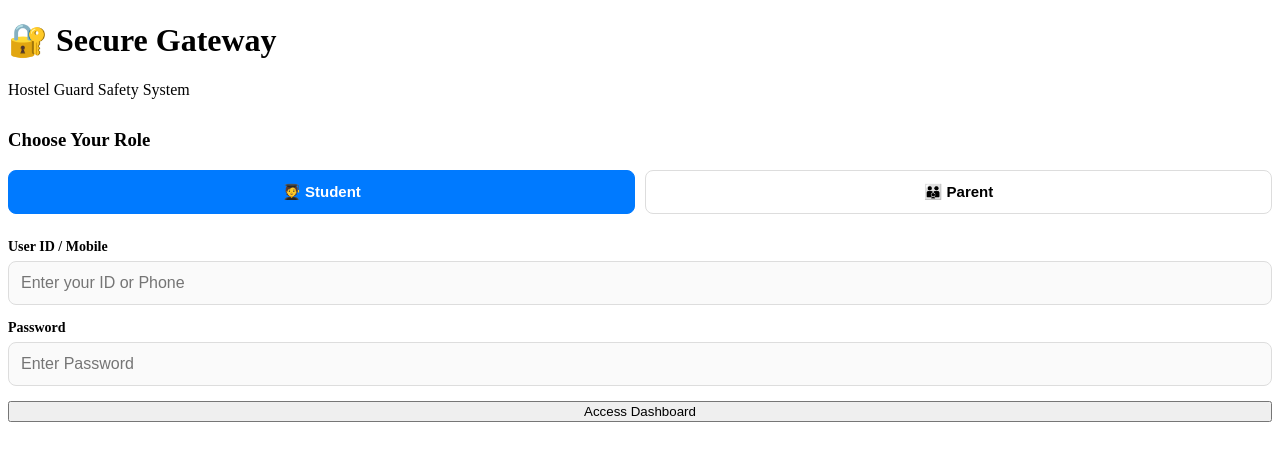
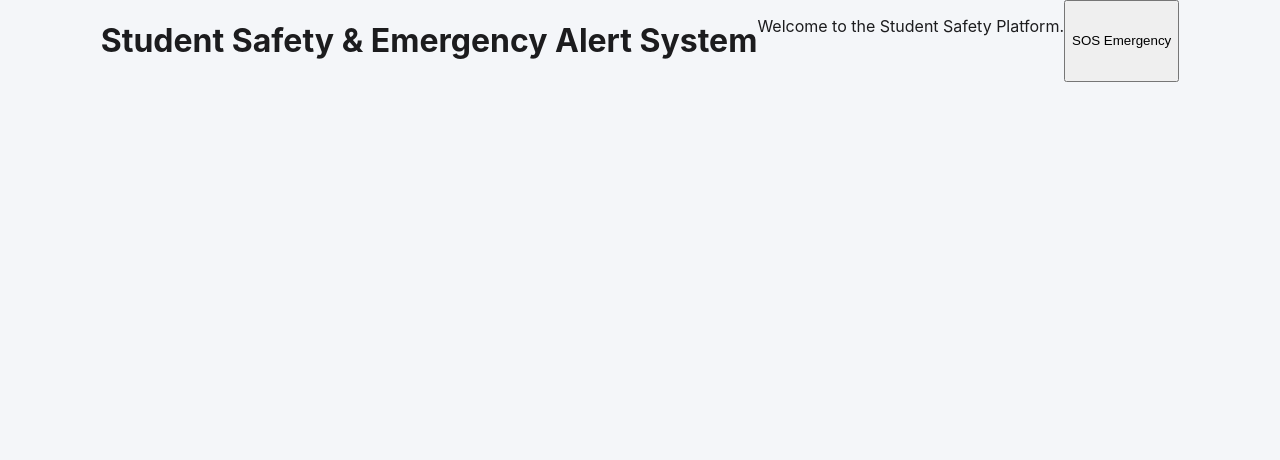
Before and after one commit to maddeshiyashushil01-beep/STUDENT-SAFETY-SYSTEM-, a plain HTML site: page index.html in a window 1280 px wide. Drawn offline with Linux system fonts and the light colour scheme.

Commit message:
Update index.html

```diff
--- a/index.html
+++ b/index.html
@@ -1,40 +1,21 @@
 <!DOCTYPE html>
 <html lang="en">
 <head>
-    <meta charset="UTF-8">
-    <meta name="viewport" content="width=device-width, initial-scale=1.0">
-    <title>Login - Hostel Guard</title>
-    <link rel="stylesheet" href="login.css">
+  <meta charset="UTF-8">
+  <meta name="viewport" content="width=device-width, initial-scale=1.0">
+  <title>Student Safety System</title>
+  <link rel="stylesheet" href="style.css">
 </head>
 <body>
-    <div class="app-container">
-        <header>
-            <h1>🔐 Secure Gateway</h1>
-            <p>Hostel Guard Safety System</p>
-        </header>
 
-        <section class="card login-card">
-            <h3>Choose Your Role</h3>
-            <div class="role-selector">
-                <button id="roleStudent" class="btn-role active">🧑‍🎓 Student</button>
-                <button id="roleParent" class="btn-role">👪 Parent</button>
-            </div>
+  <h1>Student Safety & Emergency Alert System</h1>
 
-            <form id="loginForm" class="login-form">
-                <div class="input-group">
-                    <label for="username">User ID / Mobile</label>
-                    <input type="text" id="username" placeholder="Enter your ID or Phone" required>
-                </div>
-                <div class="input-group">
-                    <label for="password">Password</label>
-                    <input type="password" id="password" placeholder="Enter Password" required>
-                </div>
-                <button type="submit" class="btn-secondary">Access Dashboard</button>
-            </form>
-            <p id="errorMsg" class="error-text"></p>
-        </section>
-    </div>
+  <p>Welcome to the Student Safety Platform.</p>
 
-    <script src="login.js"></script>
+  <button onclick="showSOS()">SOS Emergency</button>
+
+  <p id="msg"></p>
+
+  <script src="script.js"></script>
 </body>
 </html>
```
